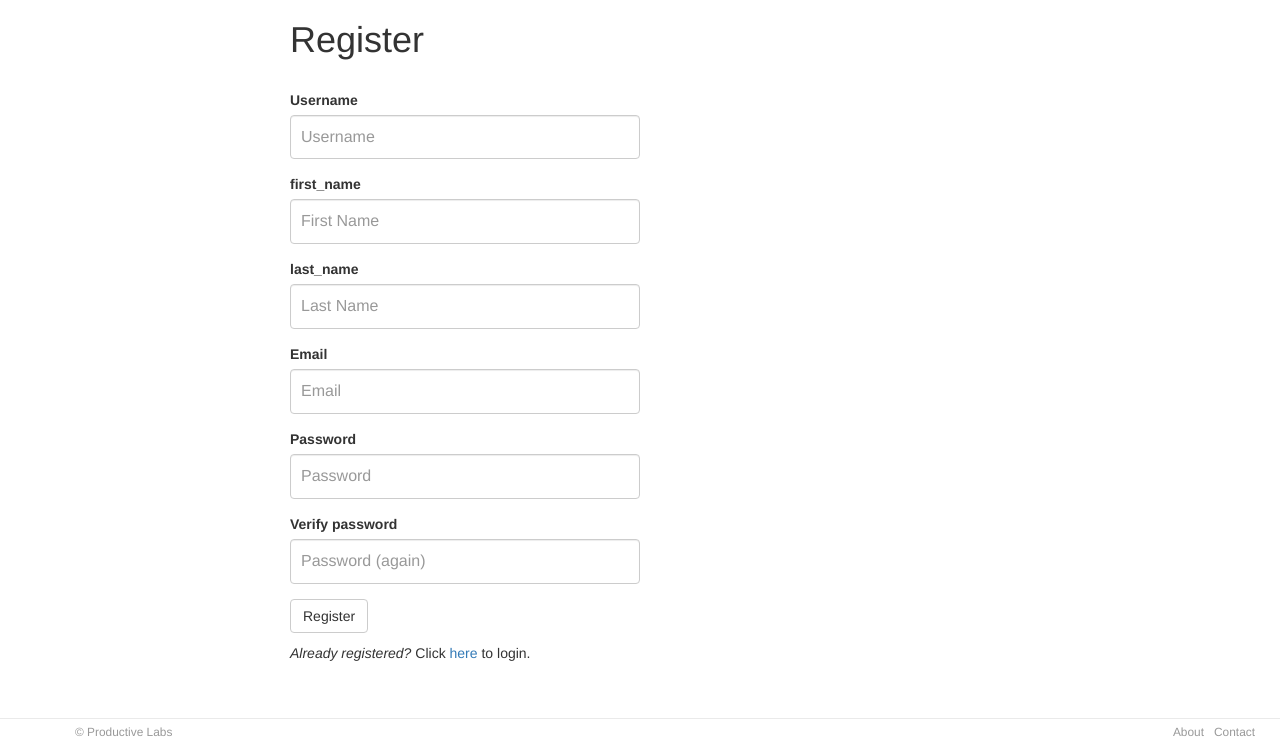
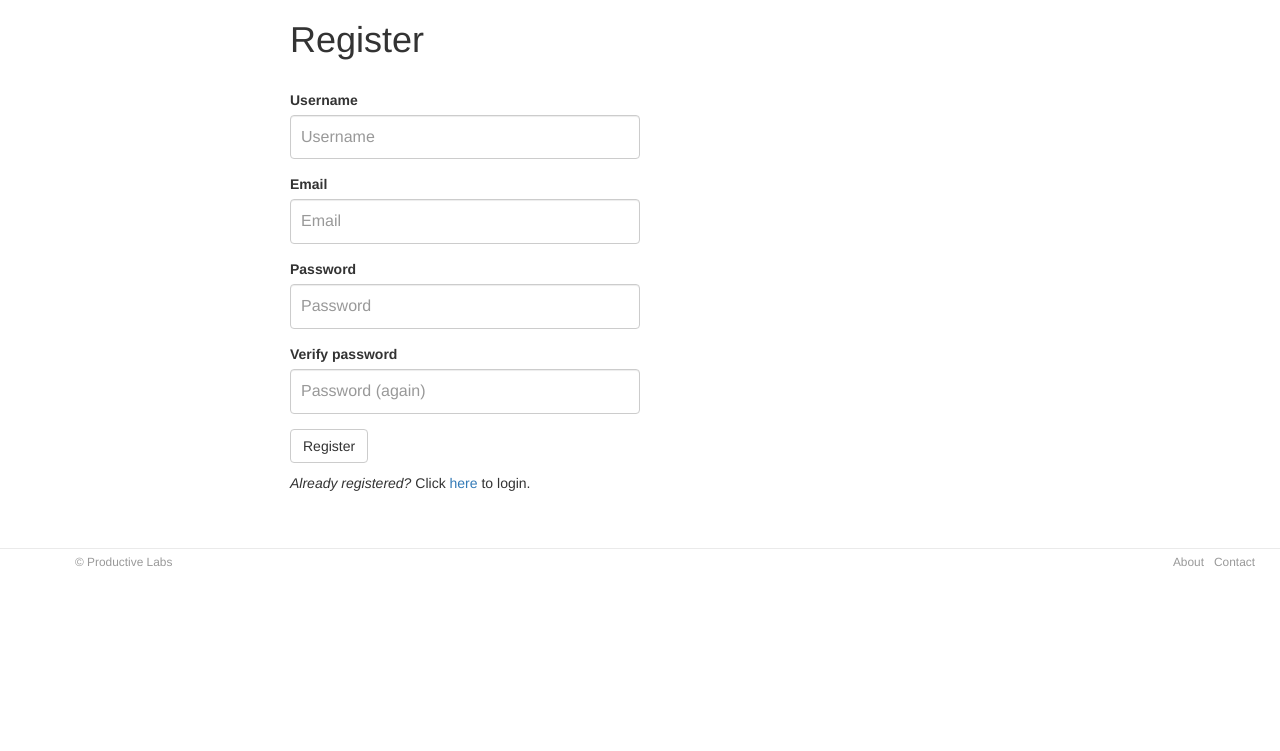
Before and after one commit to ianblu1/alexandria, a Flask app: page /register in a window 1280 px wide. Shown: the part 60-811 px from the top of the page. After the commit the page ends 626 px from the top, so only its background shows below. Run offline with Flask 2, Linux system fonts and the light colour scheme; some libraries are stand-ins or nearby versions.

Commit message:
adding member registration

```diff
--- a/alexandria/forms.py
+++ b/alexandria/forms.py
@@ -40,8 +40,8 @@ class LoginForm(Form):
 
 class RegisterForm(Form):
     username = TextField('Username', validators=[DataRequired(), Length(min=3, max=25)])
-    first_name = TextField('first_name', validators=[DataRequired(), Length(min=3, max=25)])
-    last_name = TextField('last_name', validators=[DataRequired(), Length(min=3, max=25)])
+    #first_name = TextField('first_name', validators=[DataRequired(), Length(min=3, max=25)])
+    #last_name = TextField('last_name', validators=[DataRequired(), Length(min=3, max=25)])
     email = TextField('Email', validators=[DataRequired(), Email(), Length(min=6, max=40)])
     password = PasswordField('Password', validators=[DataRequired(), Length(min=6, max=40)])
     confirm = PasswordField('Verify password', [DataRequired(), EqualTo('password', message='Passwords must match')])
@@ -55,14 +55,14 @@ class RegisterForm(Form):
         if not initial_validation:
             return False
 
-        # user = User.query.filter_by(username=self.username.data).first()
-        # if user:
-        #     self.username.errors.append("Username already registered")
-        #     return False
-        # user = User.query.filter_by(email=self.email.data).first()
-        # if user:
-        #     self.email.errors.append("Email already registered")
-        #     return False
+        user = User.query.filter_by(user_name=self.username.data).first()
+        if user:
+            self.username.errors.append("Username already registered")
+            return False
+        email = UserEmail.query.filter_by(email=self.email.data).first()
+        if email:
+            self.email.errors.append('Email Already Registered')
+            return False
         return True
 
 class EmailForm(Form):
--- a/alexandria/models/users.py
+++ b/alexandria/models/users.py
@@ -32,7 +32,11 @@ class User(db.Model):
         self.active = active
         self.is_admin = is_admin
         self.created_at = dt.datetime.now()
-        self.id = hl.md5(str("_".join([email, user_name, first_name, last_name])).encode('utf-8')  ).hexdigest()
+        if (first_name is not None) & (last_name is not None):
+            self.id = hl.md5(str("_".join([email, user_name, first_name, last_name])).encode('utf-8')  ).hexdigest()
+        else:
+            self.id = hl.md5(str("_".join([email, user_name])).encode('utf-8')  ).hexdigest()
+
         self.is_deleted = False
         if password:
             self.set_password(password)
--- a/alexandria/templates/public/home.html
+++ b/alexandria/templates/public/home.html
@@ -9,7 +9,7 @@
 
   <h2>Welcome to Alexandria</h2>
 
-  <p>Your Private Search Engine</p>
+  <p>Your Open Source Private Search Engine</p>
   <p><a href="{{url_for('public.about')}}" class="btn btn-primary btn-large">Learn more &raquo;</a></p>
 </div><!-- /.jumbotron -->
 </div>
--- a/alexandria/templates/public/register.html
+++ b/alexandria/templates/public/register.html
@@ -9,14 +9,6 @@
             <div class="form-group">
                 {{form.username.label}}
                 {{form.username(placeholder="Username", class_="form-control")}}
-            </div>
-            <div class="form-group">
-                {{form.first_name.label}}
-                {{form.first_name(placeholder="First Name", class_="form-control")}}
-            </div>
-            <div class="form-group">
-                {{form.last_name.label}}
-                {{form.last_name(placeholder="Last Name", class_="form-control")}}
             </div>
             <div class="form-group">
                 {{form.email.label}}
--- a/alexandria/views/public.py
+++ b/alexandria/views/public.py
@@ -47,13 +47,18 @@ def about():
 def register():
     form = RegisterForm(request.form, csrf_enabled=False)
     if form.validate_on_submit():
-        #new_user = User.create(username=form.username.data,
-        #                       first_name=form.first_name.data,
-        #                       last_name=form.last_name.data,
-        #                       email=form.email.data,
-        #                       password=form.password.data,
-        #                       active=True)
-        flash("Thank you for registering. You can now log in.", 'success')
+        new_user = User(
+                        email=form.email.data,
+                        user_name=form.username.data,
+                        first_name=None,
+                        last_name=None,
+                        password=form.password.data
+                        )
+        new_user.authenticated=True
+        db.session.add(new_user)
+        db.session.commit()
+        login_user(new_user, remember=True)
+        flash("Thank you for registering. You are now logged in.", 'success')
         return redirect(url_for('public.home'))
     else:
         flash_errors(form)
@@ -69,7 +74,6 @@ def logout():
     db.session.add(user)
     db.session.commit()
     logout_user()
-    #logout_user()
     flash('You are logged out.', 'info')
     return redirect(url_for('public.home'))
 
```
